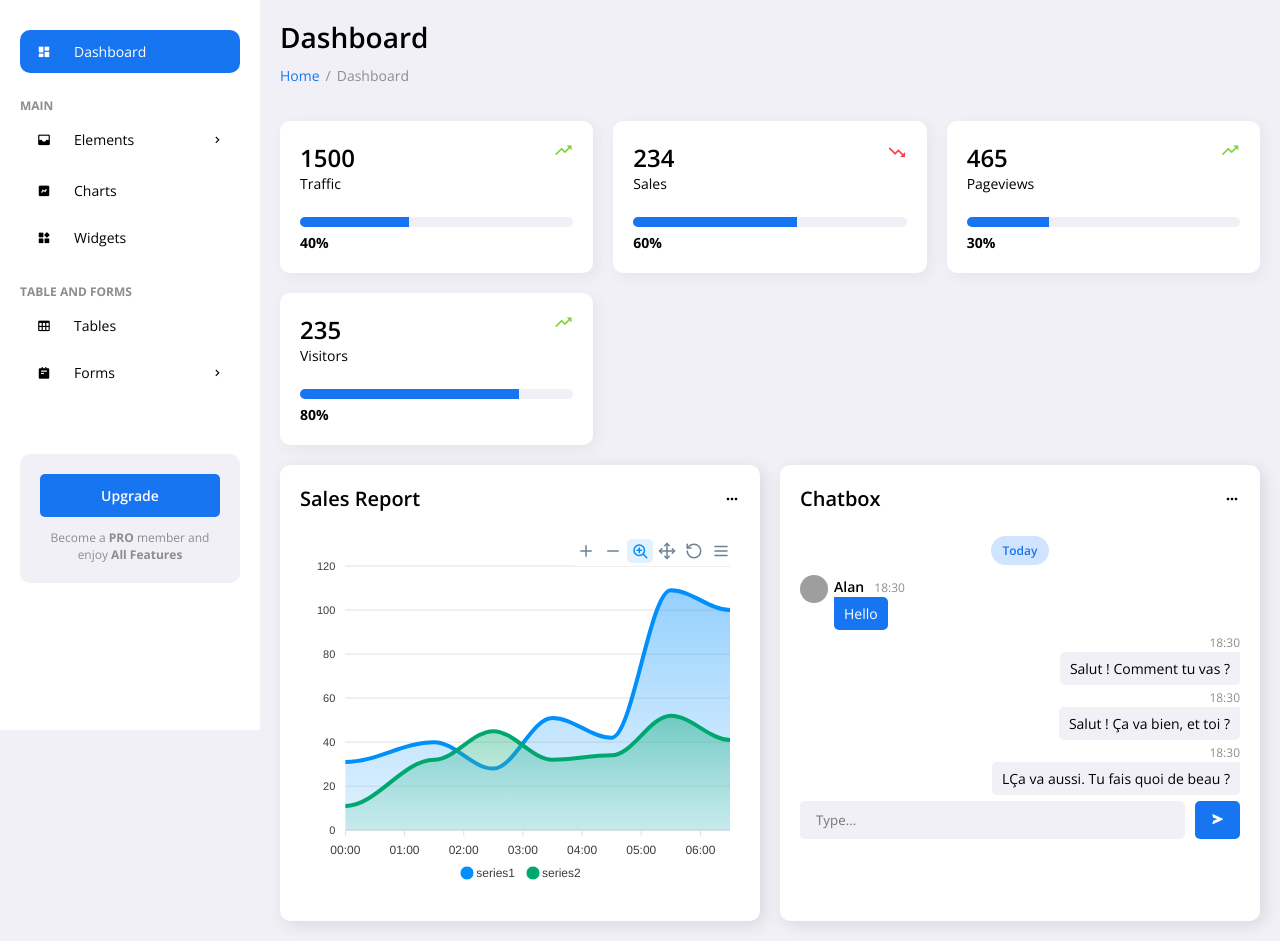
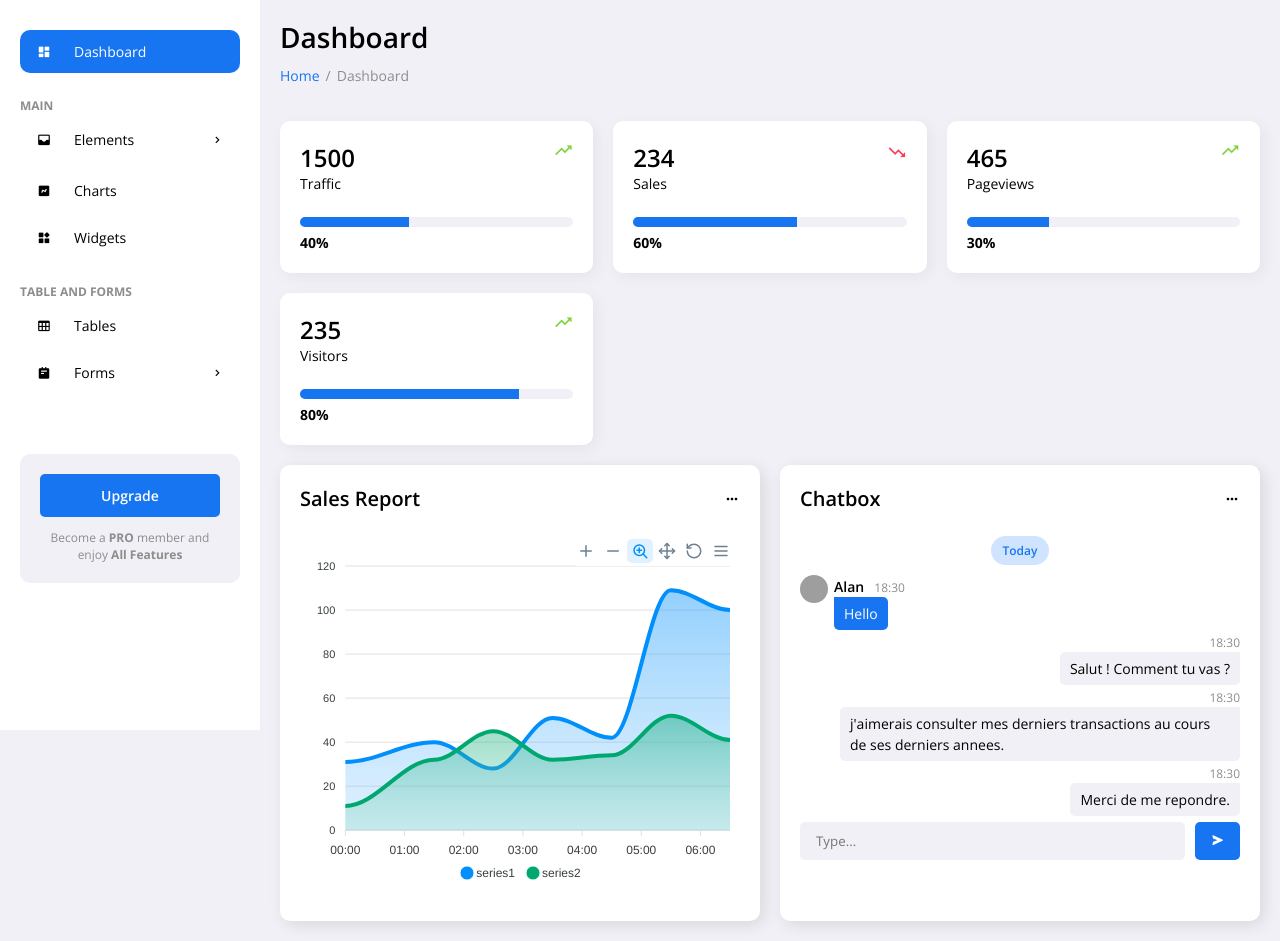
Before and after one commit to saidhe/admin-site-master, a plain HTML site: page index.html in a window 1280 px wide. Shown: the part 70-1011 px from the top of the page. Drawn offline with nearby package versions, Linux system fonts and the light colour scheme; grey boxes are pictures that could not be loaded.

Commit message:
Please enter the commit message for your changes. Lines starting  with '' will be ignored, and an empty message aborts the commit.
 On branch main
 Your branch is up to date with 'origin/main'.

 Changes to be committed:
	modified:   index.html

```diff
--- a/index.html
+++ b/index.html
@@ -186,7 +186,7 @@
 								<div class="profile">
 									<span class="time">18:30</span>
 								</div>
-								<p>Salut ! Ça va bien, et toi ?</p>
+								<p>	j'aimerais consulter mes derniers transactions au cours de ses derniers annees.</p>
 							</div>
 						</div>
 						<div class="msg me">
@@ -194,7 +194,7 @@
 								<div class="profile">
 									<span class="time">18:30</span>
 								</div>
-								<p>LÇa va aussi. Tu fais quoi de beau ?</p>
+								<p>Merci de me repondre.</p>
 							</div>
 						</div>
 					</div>
```
